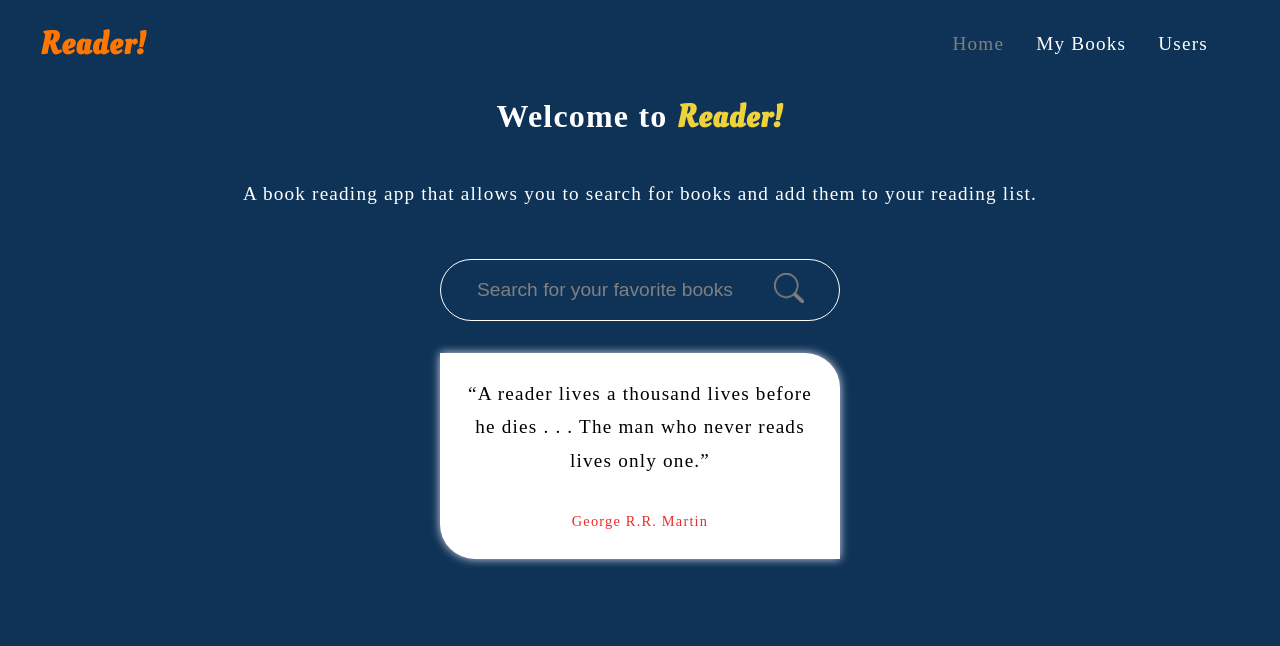
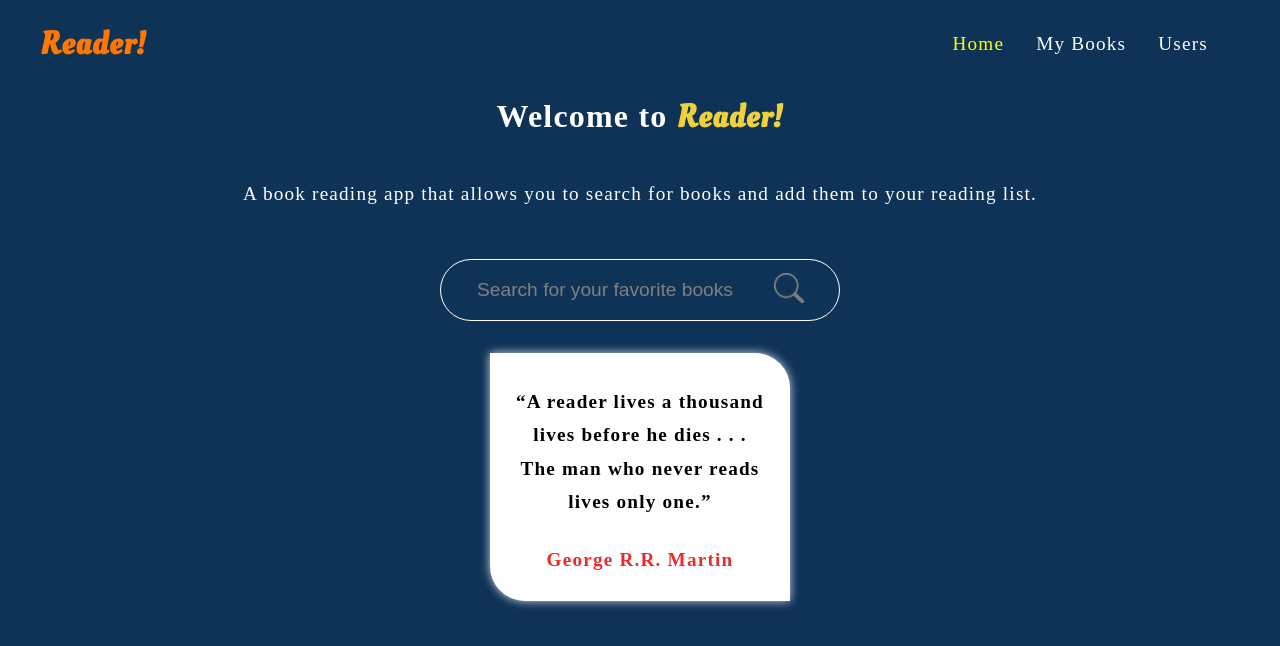
Before and after one commit to Sarah-Dan/my-reader-app-React-Assignment2, a React (Create React App) app: page / in a window 1280 px wide. Shown: the top 646 px of the page. Built offline with nearby package versions, Linux system fonts and the light colour scheme; a web font is replaced by a local one.

Commit message:
edited css styles

```diff
--- a/package.json
+++ b/package.json
@@ -1,5 +1,5 @@
 {
-  "name": "my-bookie-app",
+  "name": "my-reader-app",
   "version": "0.1.0",
   "private": true,
   "dependencies": {
--- a/src/components/NavBar.js
+++ b/src/components/NavBar.js
@@ -8,7 +8,7 @@
       <div className="nav__links">
         <NavLink
           style={({ isActive }) =>
-            isActive ? { color: "grey" } : { color: "white" }
+            isActive ? { color: "yellow" } : { color: "white" }
           }
           className="nav__link"
           to="/"
@@ -17,7 +17,7 @@
         </NavLink>
         <NavLink
           style={({ isActive }) =>
-            isActive ? { color: "grey" } : { color: "white" }
+            isActive ? { color: "yellow" } : { color: "white" }
           }
           className="nav__link"
           to="/books"
@@ -26,7 +26,7 @@
         </NavLink>
         <NavLink
           style={({ isActive }) =>
-            isActive ? { color: "grey" } : { color: "white" }
+            isActive ? { color: "yellow" } : { color: "white" }
           }
           className="nav__link"
           to="/users"
--- a/src/index.css
+++ b/src/index.css
@@ -133,7 +133,7 @@
   margin: 1rem;
 }
 
-/* search input styles */
+/* book search styles */
 .book__search {
   width: 100%;
   max-width: 400px;
@@ -169,34 +169,17 @@
   cursor: pointer;
 }
 
-.signup {
-}
-
-.signup__btn {
-  width: 100%;
-  max-width: 150px;
-  background-color: var(--button);
-  color: var(--light);
-  font-size: var(--font-small);
-  font-weight: var(--font-weight-light);
-  padding: 1rem;
-  margin-top: 0.5rem;
-  border: none;
-  border-radius: 0.5rem;
-  cursor: pointer;
-  text-decoration: none;
-}
-
 .quote {
   font-family: "Source Serif Pro", serif;
   width: 100%;
-  max-width: 400px;
+  max-width: 300px;
   display: flex;
   flex-direction: column;
   justify-content: center;
   align-items: center;
   background-color: white;
   color: black;
+  padding: 0.5rem ;
   margin: 2rem auto;
   box-shadow: #d9d9ea 0px 0px 10px 0px;
   border-radius: 0 35px;
@@ -204,16 +187,15 @@
 
 .quote__text {
   font-size: var(--font-small);
-  font-weight: var(--font-medium);
+  font-weight: var(--font-weight-bold);
   text-align: center;
   margin: 0.5rem auto;
   padding: 1rem;
 }
 
 .quote__author {
-  font-size: var(--font-smaller);
-  font-weight: var(--font-medium);
-  padding: 0.5rem;
+  font-size: var(--font-small);
+  font-weight: var(--font-weight-bold);
   margin-bottom: 1rem;
   color: var(--author);
 }
@@ -269,6 +251,21 @@
   display: flex;
   justify-content: space-between;
   text-align: center;
+}
+
+.signup__btn {
+  width: 100%;
+  max-width: 150px;
+  background-color: var(--button);
+  color: var(--light);
+  font-size: var(--font-small);
+  font-weight: var(--font-weight-light);
+  padding: 1rem;
+  margin-top: 0.5rem;
+  border: none;
+  border-radius: 0.5rem;
+  cursor: pointer;
+  text-decoration: none;
 }
 
 .register {
--- a/src/pages/Home.js
+++ b/src/pages/Home.js
@@ -1,6 +1,3 @@
-import { Link, Outlet } from "react-router-dom";
-import SignUp from "./SignUp";
-
 // create a Home component
 const Home = () => {
   return (
@@ -29,7 +26,7 @@
         />
         <button className="book__search--btn" type="submit">
           <img
-            src={require("../Images/searchicon.png")}
+            src={require("../Images/searchicon.png")} alt="search icon"
             style={{ width: 30 }}
           />
         </button>
--- a/src/pages/Users.js
+++ b/src/pages/Users.js
@@ -28,8 +28,7 @@
   return (
     <div className="users">
       <div className="register">
-        <h3>Join Reader users all over the world</h3>
-
+        <h3>Join Reader! users all over the world</h3>
         <div className="signup">
           <Link to="SignUp" className="register__btn">
             Register
@@ -42,21 +41,19 @@
         {loading && <p>Please wait....Loading...</p>}
         {error && <p>{error.message}</p>}
         <div className="users__list">
-          {users.map((user, index) => {
-            // const { id, name, location, phone, email, picture } = user;
+          {users.map((user) => {
+            const { index, name, location, phone, email, picture } = user;
 
             return (
               <div className="user" key={index}>
-                <img className="user__image" src={user.picture.large} />
+                <img className="user__image" src={picture.large} alt="user" />
                 <div className="user__info">
                   <div className="user__name">
-                    Name: {user.name.first} {user.name.last}
+                    Name: {name.first} {name.last}
                   </div>
-                  <p className="user__phone">Phone: {user.phone}</p>
-                  <p className="user__email">Email: {user.email}</p>
-                  <p className="user__country">
-                    Country:{user.location.country}
-                  </p>
+                  <p className="user__phone">Phone: {phone}</p>
+                  <p className="user__email">Email: {email}</p>
+                  <p className="user__country">Country:{location.country}</p>
                 </div>
               </div>
             );
```
